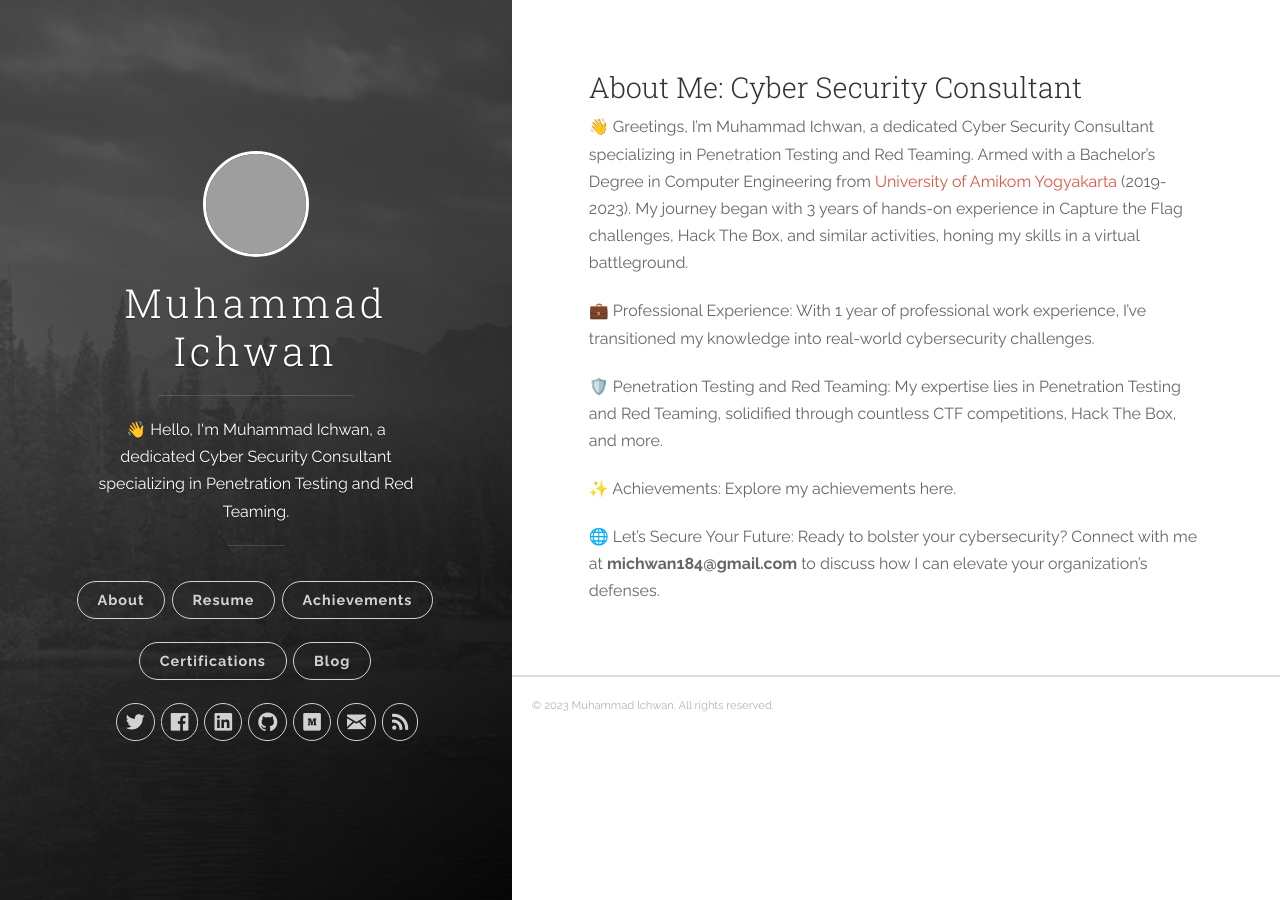
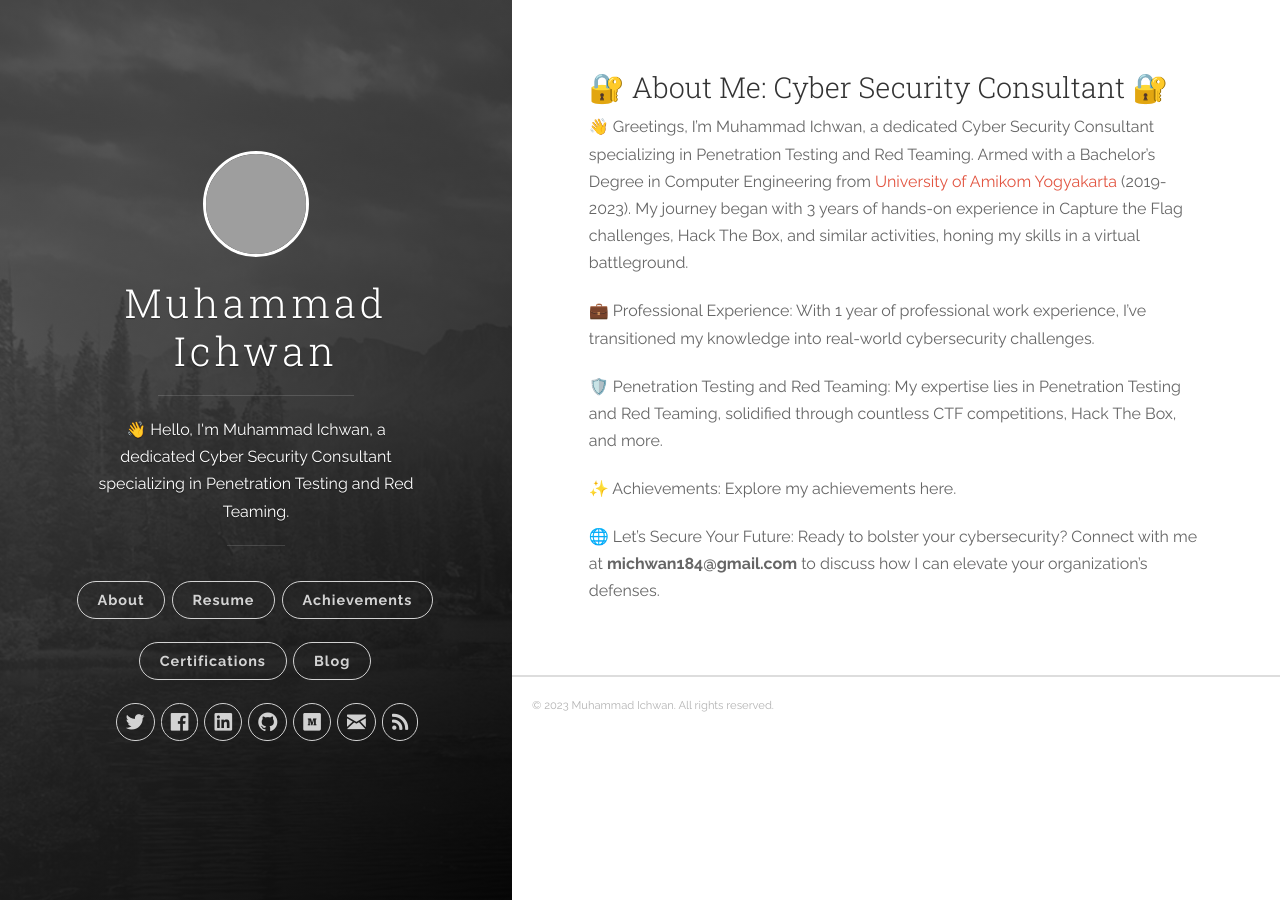
Before and after one commit to banuaa/banuaa.github.io, a Jekyll site: the page built from about.md, in a window 1280 px wide, cut to the strip 0-900 px from the top of the page. Built offline with Jekyll 4.4.1, drawn with Linux system fonts in a browser that asks for light colours; our own code applies the rules of GitHub Pages for plain Markdown files; grey boxes are pictures that could not be loaded.

```diff
--- a/about.md
+++ b/about.md
@@ -1,7 +1,7 @@
 ---
 layout: default
 ---
-### About Me: Cyber Security Consultant
+### 🔐 About Me: Cyber Security Consultant 🔐
 👋 Greetings, I'm Muhammad Ichwan, a dedicated Cyber Security Consultant specializing in Penetration Testing and Red Teaming. Armed with a Bachelor's Degree in Computer Engineering from [University of Amikom Yogyakarta](https://www.amikom.ac.id) (2019-2023). My journey began with 3 years of hands-on experience in Capture the Flag challenges, Hack The Box, and similar activities, honing my skills in a virtual battleground.
 
 💼 Professional Experience: With 1 year of professional work experience, I've transitioned my knowledge into real-world cybersecurity challenges.
```
